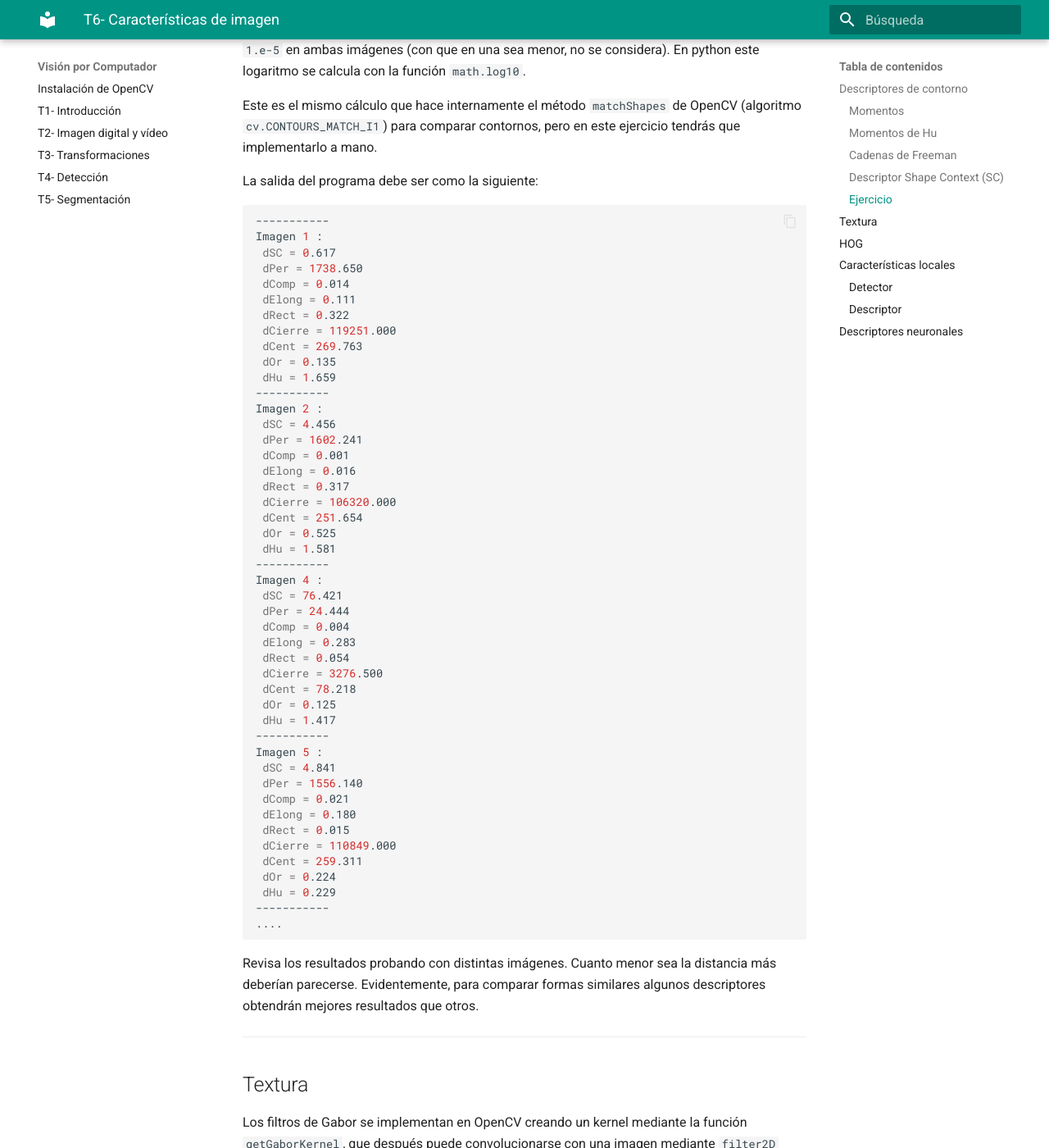
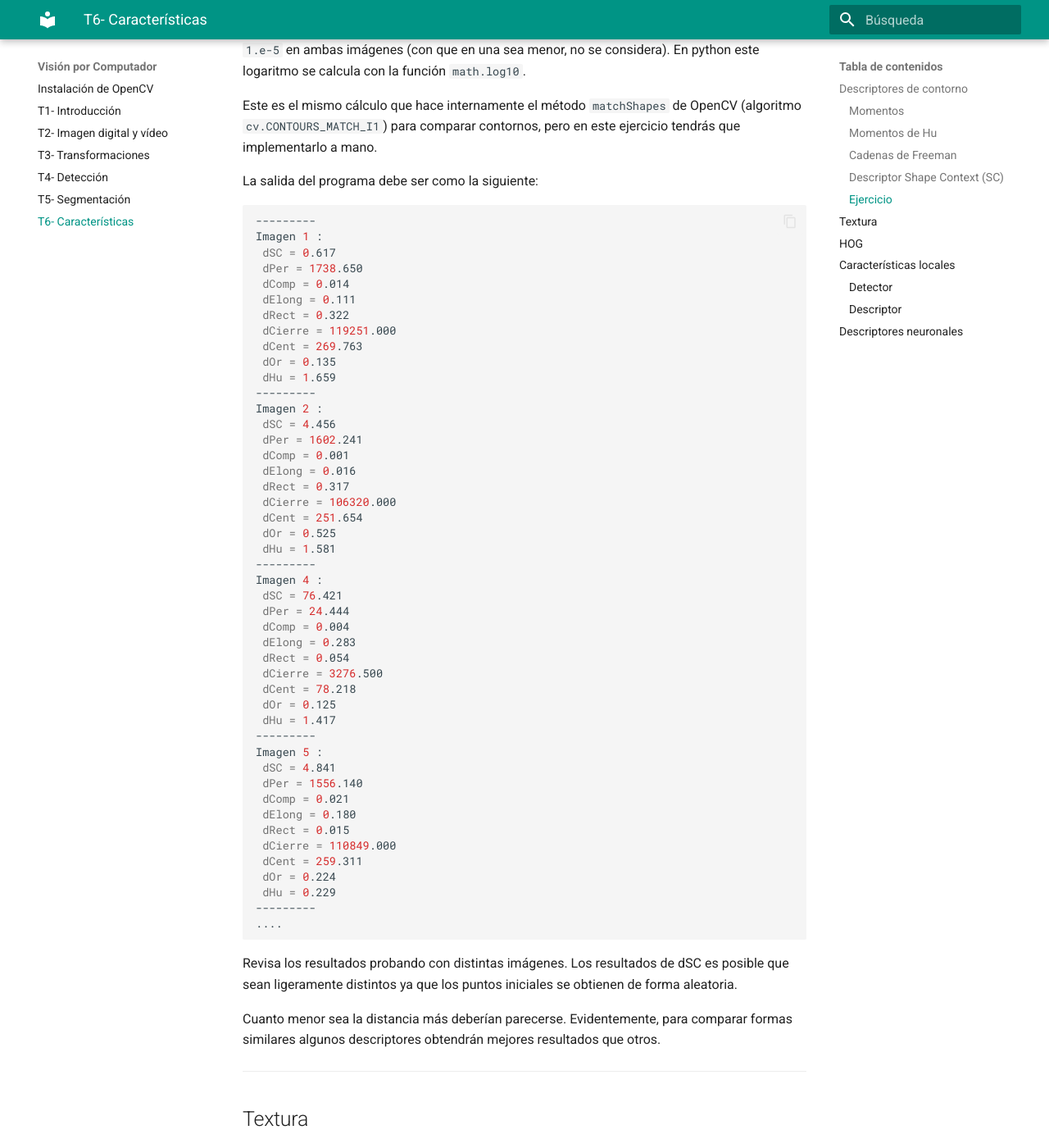
Before and after one commit to pertusa/VisionPorComputador, an MkDocs documentation site: the page built from docs/caracteristicas.md, in a window 1280 px wide and 1400 px high, scrolled down 4981 px. Shown: the whole window at 82% size. Built offline with MkDocs 1.6.1 and Material for MkDocs 9.7.7, drawn with Linux system fonts in a browser that asks for light colours; some of the changed text lies outside the part shown.

Commit message:
Updated 2526

````diff
--- a/docs/caracteristicas.md
+++ b/docs/caracteristicas.md
@@ -85,6 +85,13 @@
 WM: comparamos con los de la query (antes, "comparamos con los de la consulta")
 WM: idxImg (antes, "imageIndex")
 Imagen por defecto -> #3 (antes era la #5)
+
+
+# 2025/2026
+WM: en el que guardaremos -> en el que guardar
+WM: "comparar características" -> comparar características de contorno
+WM: print('-----------') -> print('---------')
+WM: query = cv.imread(queryName,cv.IMREAD_GRAYSCALE) ->     query = cv.imread(queryName, cv.IMREAD_GRAYSCALE)
 -->
 
 
@@ -181,7 +188,7 @@
 
     # Leemos imagen consulta
     queryName = os.path.join(path, str(idxQuery) + '.png')
-    query = cv.imread(queryName,cv.IMREAD_GRAYSCALE)
+    query = cv.imread(queryName, cv.IMREAD_GRAYSCALE)
 
     # Comprobamos que la imagen se ha podido leer
     if query is None:
@@ -200,7 +207,7 @@
             image = cv.imread(imageName, cv.IMREAD_GRAYSCALE)
 
             # Extraemos sus características y las comparamos con las de la query
-            print('-----------')
+            print('---------')
             print('Imagen', idxImg, ':')
             imDescriptors = extraerDescriptores(image)
             computarDistancias(qDescriptors, imDescriptors)
@@ -209,7 +216,7 @@
 
 
 if __name__ == '__main__':
-    parser = argparse.ArgumentParser(description = 'Programa para calcular y comparar características.')
+    parser = argparse.ArgumentParser(description = 'Programa para calcular y comparar características de contorno.')
     parser.add_argument('--indexQuery', '-i', type=int, default=3)
     args = parser.parse_args()
     main(args)
@@ -242,7 +249,7 @@
 La salida del programa debe ser como la siguiente:
 
 ```bash
------------
+---------
 Imagen 1 :
  dSC = 0.617
  dPer = 1738.650
@@ -253,7 +260,7 @@
  dCent = 269.763
  dOr = 0.135
  dHu = 1.659
------------
+---------
 Imagen 2 :
  dSC = 4.456
  dPer = 1602.241
@@ -264,7 +271,7 @@
  dCent = 251.654
  dOr = 0.525
  dHu = 1.581
------------
+---------
 Imagen 4 :
  dSC = 76.421
  dPer = 24.444
@@ -275,7 +282,7 @@
  dCent = 78.218
  dOr = 0.125
  dHu = 1.417
------------
+---------
 Imagen 5 :
  dSC = 4.841
  dPer = 1556.140
@@ -286,11 +293,13 @@
  dCent = 259.311
  dOr = 0.224
  dHu = 0.229
------------
+---------
 ....
 ```
 
-Revisa los resultados probando con distintas imágenes.  Cuanto menor sea la distancia más deberían parecerse. Evidentemente, para comparar formas similares algunos descriptores obtendrán mejores resultados que otros.
+Revisa los resultados probando con distintas imágenes. Los resultados de dSC es posible que sean ligeramente distintos ya que los puntos iniciales se obtienen de forma aleatoria.
+
+ Cuanto menor sea la distancia más deberían parecerse. Evidentemente, para comparar formas similares algunos descriptores obtendrán mejores resultados que otros.
 
 -----
 
--- a/mkdocs.yml
+++ b/mkdocs.yml
@@ -14,7 +14,7 @@
 - T3- Transformaciones : 'transformaciones.md'
 - T4- Detección : 'deteccion.md'
 - T5- Segmentación : 'segmentacion.md'
-#- T6- Características : 'caracteristicas.md'
+- T6- Características : 'caracteristicas.md'
 #- T7- Reconocimiento : 'reconocimiento.md'
 
 theme:
````
Also changed, not shown: other parts of docs/caracteristicas.md (+1 -1 lines).
